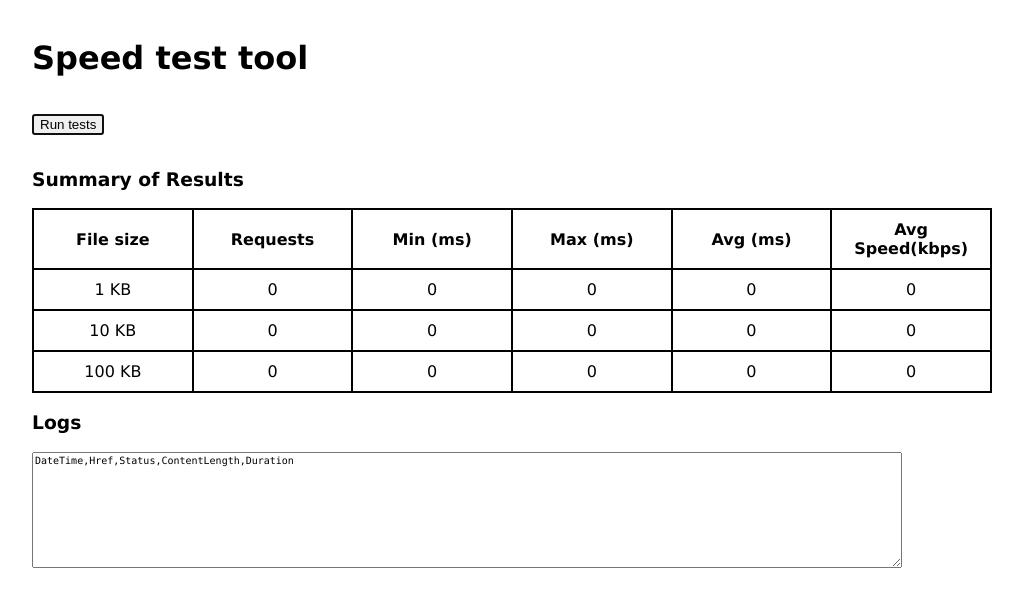
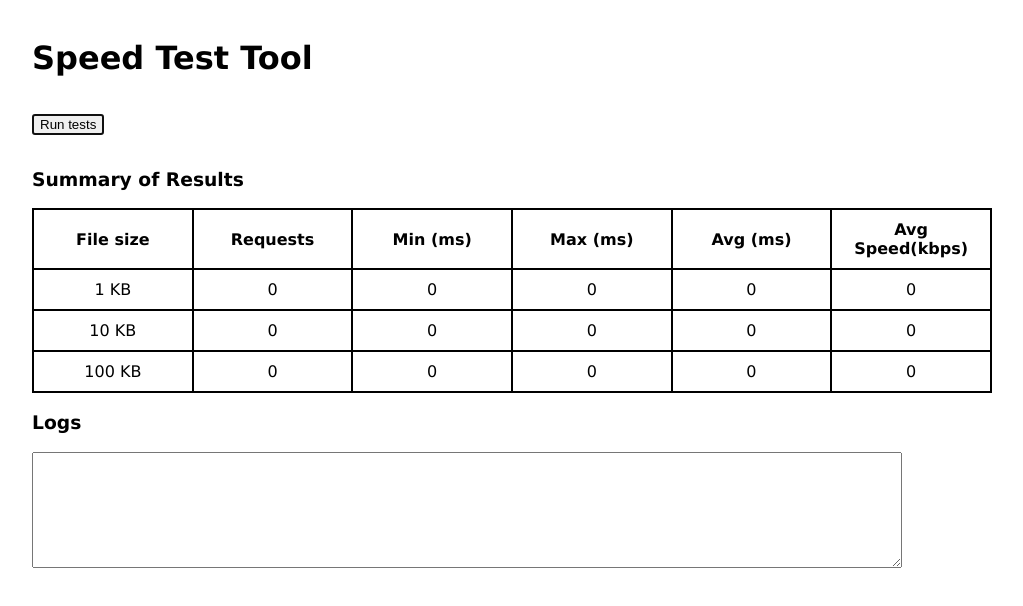
Before and after one commit to DWB-eHealth/low-bandwidth-profiling-tool, a plain HTML site: page index.html in a window 1280 px wide. Shown: the whole page, without its empty margins (128-1151 px from the left). Drawn offline with Linux system fonts and the light colour scheme.

Commit message:
Raghavendra, David | #1572 | More minor styling

```diff
--- a/index.html
+++ b/index.html
@@ -3,14 +3,14 @@
 
 <head>
     <meta charset="UTF-8">
-    <title>Speed test tool</title>
+    <title>Speed Test Tool</title>
     <link rel="stylesheet" href="speedtest.css" />
 </head>
 
 <body>
 
     <div class="container">
-        <h1>Speed test tool</h1>
+        <h1>Speed Test Tool</h1>
         <button id="run" class="run" autofocus>Run tests</button>
         <span id="testsComplete" class="testsComplete" style="display: none">Tests Complete</span>
         <span id="progressOfTests" style="display: none">
--- a/speedtest.js
+++ b/speedtest.js
@@ -210,6 +210,7 @@
                 startCountdownToNextTest();
             }
         }, config.schedule.intervalInSeconds * ONE_SECOND);
+        printCsvHeader();
         runTest();
         numberOfTests++;
         startCountdownToNextTest();
@@ -217,6 +218,5 @@
     };
 
     initializeSummaryTable();
-    printCsvHeader();
     setupListeners();
 })();
```
